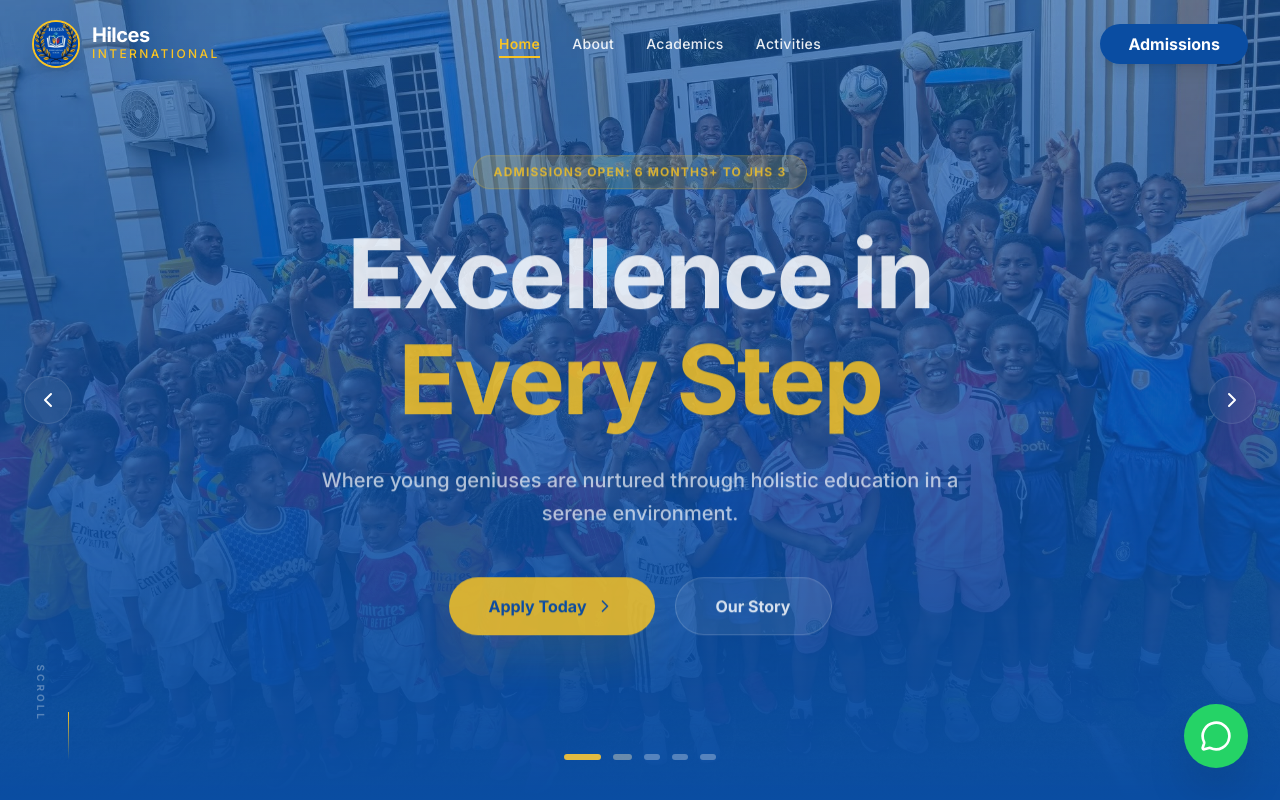
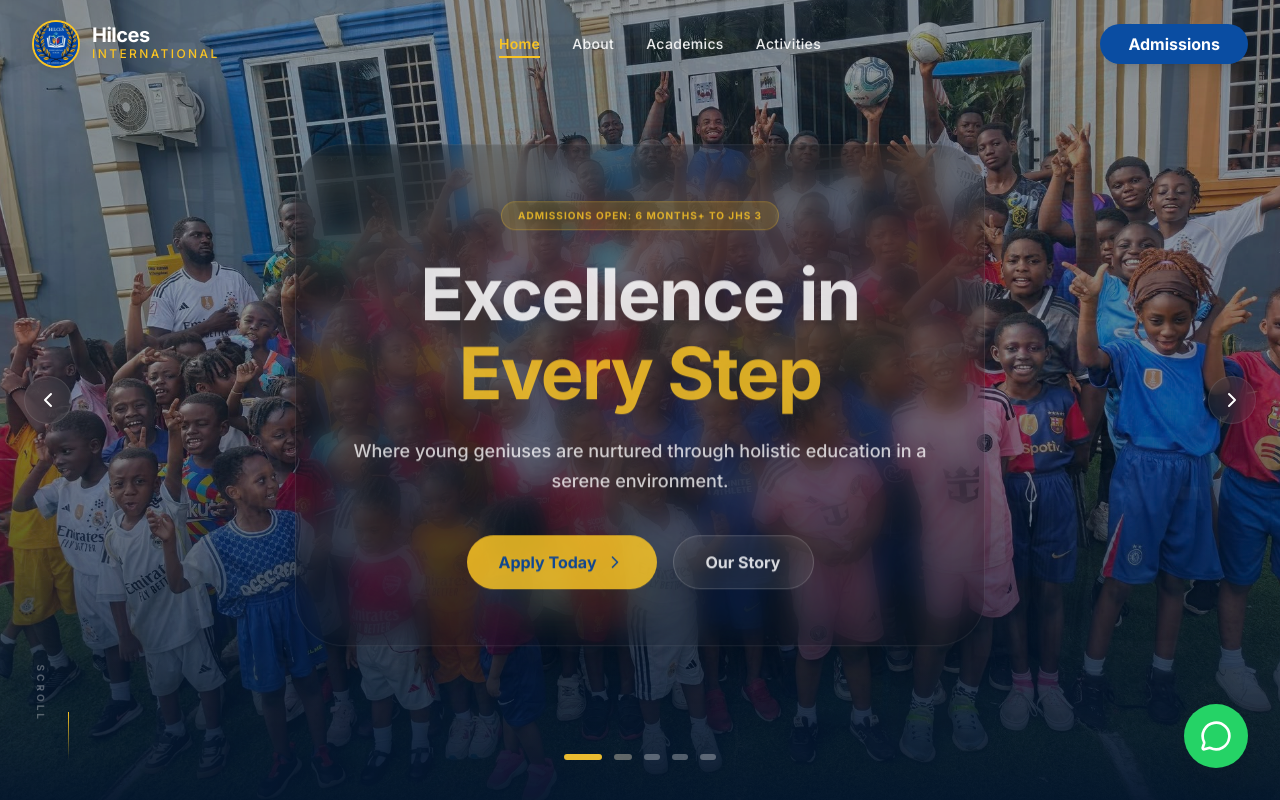
Before and after one commit to danielagblo/Hilces-School, a Next.js app: page / in a window 1280 px wide. Shown: the top 800 px of the page. Built offline with nearby package versions, Linux system fonts and the light colour scheme.

Commit message:
feat: implement home page with animated hero slideshow and feature sections

```diff
--- a/app/globals.css
+++ b/app/globals.css
@@ -36,8 +36,17 @@ body {
   to { opacity: 1; transform: translateY(0); }
 }
 
+@keyframes slowZoom {
+  from { transform: scale(1); }
+  to { transform: scale(1.15); }
+}
+
 .animate-fade-in {
   animation: fadeIn 0.5s ease-out forwards;
+}
+
+.animate-slow-zoom {
+  animation: slowZoom 8s ease-out forwards;
 }
 
 /* IMAGE SHINE EFFECT */
--- a/app/page.tsx
+++ b/app/page.tsx
@@ -30,7 +30,7 @@ const slides = [
     badge: "Hybrid Curriculum"
   },
   {
-    image: "/slideshow/649254884_122205798806323889_7129877090498415075_n.jpg",
+    image: "/slideshow/650919053_122205798848323889_6911637195678904279_n.jpg",
     title: "Activity-Based Learning",
     subtitle: "Engaging students through practical, hands-on experiences and modern technology.",
     badge: "Practical Focus"
@@ -68,28 +68,31 @@ export default function Home() {
   return (
     <div>
       {/* Hero Slideshow Section */}
-      <section className="relative h-screen flex items-center justify-center overflow-hidden bg-primary">
-        <AnimatePresence mode="wait">
+      <section className="relative h-screen flex items-center justify-center overflow-hidden bg-[#03152d]">
+        <AnimatePresence>
           <motion.div
             key={currentSlide}
-            initial={{ opacity: 0 }}
-            animate={{ opacity: 1 }}
+            initial={{ opacity: 0, scale: 1 }}
+            animate={{ opacity: 1, scale: 1.1 }}
             exit={{ opacity: 0 }}
-            transition={{ duration: 1.5 }}
+            transition={{
+              opacity: { duration: 1.5 },
+              scale: { duration: 8, ease: "linear" }
+            }}
             className="absolute inset-0"
           >
             <Image
               src={slides[currentSlide].image}
               alt={slides[currentSlide].title}
               fill
-              className="object-cover opacity-40 scale-105 animate-slow-zoom"
+              className="object-cover opacity-60"
               priority
             />
-            <div className="absolute inset-0 bg-gradient-to-t from-primary via-primary/40 to-transparent"></div>
+            <div className="absolute inset-0 bg-gradient-to-t from-[#03152d] via-transparent to-transparent"></div>
           </motion.div>
         </AnimatePresence>
 
-        <div className="relative z-10 max-w-5xl mx-auto px-4 text-center">
+        <div className="relative z-10 max-w-4xl mx-auto px-4 text-center">
           <AnimatePresence mode="wait">
             <motion.div
               key={currentSlide}
@@ -97,22 +100,23 @@ export default function Home() {
               animate={{ opacity: 1, y: 0 }}
               exit={{ opacity: 0, y: -30 }}
               transition={{ duration: 0.8, ease: "easeOut" }}
+              className="bg-black/20 backdrop-blur-md p-10 md:p-14 rounded-[3rem] border border-white/10 shadow-2xl"
             >
-              <span className="inline-block py-2 px-5 rounded-full bg-gold/20 border border-gold/30 text-gold font-bold text-xs uppercase tracking-widest mb-8 backdrop-blur-md">
+              <span className="inline-block py-1.5 px-4 rounded-full bg-gold/20 border border-gold/30 text-gold font-bold text-[10px] uppercase tracking-widest mb-6 backdrop-blur-md">
                 {slides[currentSlide].badge}
               </span>
-              <h1 className="text-5xl md:text-8xl font-heading font-bold text-white mb-8 leading-[1.1] tracking-tight">
-                {slides[currentSlide].title.split(" ").slice(0, -2).join(" ")} <br/>
+              <h1 className="text-4xl md:text-7xl font-heading font-bold text-white mb-6 leading-[1.1] tracking-tight">
+                {slides[currentSlide].title.split(" ").slice(0, -2).join(" ")} <br />
                 <span className="text-gold">{slides[currentSlide].title.split(" ").slice(-2).join(" ")}</span>
               </h1>
-              <p className="text-lg md:text-xl text-white/80 mb-12 max-w-2xl mx-auto font-medium leading-relaxed">
+              <p className="text-base md:text-lg text-white/90 mb-10 max-w-xl mx-auto font-medium leading-relaxed">
                 {slides[currentSlide].subtitle}
               </p>
-              <div className="flex flex-col sm:flex-row gap-5 justify-center">
-                <Link href="/admissions" className="bg-gold hover:bg-gold/90 text-primary px-10 py-4 rounded-full font-bold transition-all transform hover:scale-105 flex items-center justify-center gap-2 shadow-2xl shadow-gold/20">
+              <div className="flex flex-col sm:flex-row gap-4 justify-center">
+                <Link href="/admissions" className="bg-gold hover:bg-gold/90 text-primary px-8 py-3.5 rounded-full font-bold transition-all transform hover:scale-105 flex items-center justify-center gap-2 shadow-2xl shadow-gold/20">
                   Apply Today <ChevronRight size={20} />
                 </Link>
-                <Link href="/about" className="bg-white/10 hover:bg-white/20 backdrop-blur-md text-white border border-white/20 px-10 py-4 rounded-full font-bold transition-all flex items-center justify-center">
+                <Link href="/about" className="bg-white/10 hover:bg-white/20 backdrop-blur-md text-white border border-white/20 px-8 py-3.5 rounded-full font-bold transition-all flex items-center justify-center">
                   Our Story
                 </Link>
               </div>
```
Also changed, not shown: public/slideshow/650919053_122205798848323889_6911637195678904279_n.jpg (added).
